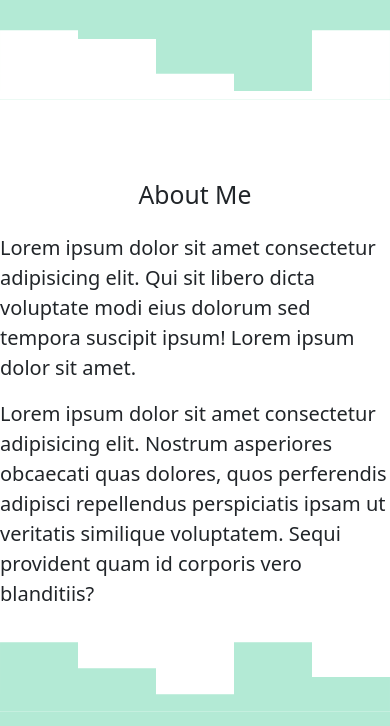
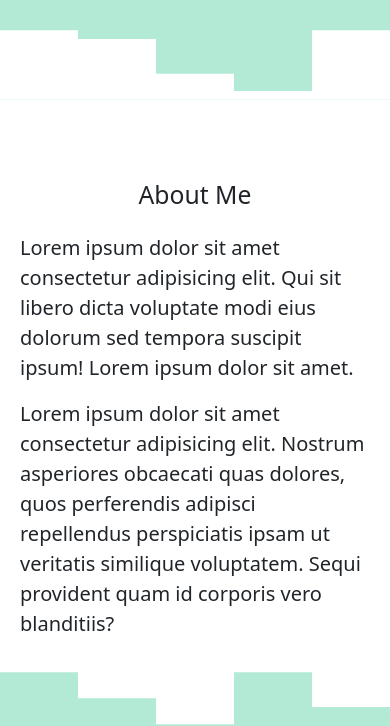
Before and after one commit to feraylane/project-web, a plain HTML site: page portofolio/index.html in a window 390 px wide. Shown: the part 374-1100 px from the top of the page. Drawn offline with nearby package versions, Linux system fonts and the light colour scheme.

Commit message:
membuat responsive

```diff
--- a/portofolio/index.html
+++ b/portofolio/index.html
@@ -62,10 +62,10 @@
           </div>
         </div>
         <div class="row justify-content-center fs-5">
-          <div class="col-md-4">
+          <div class="col-md-4 txt">
             <p>Lorem ipsum dolor sit amet consectetur adipisicing elit. Qui sit libero dicta voluptate modi eius dolorum sed tempora suscipit ipsum! Lorem ipsum dolor sit amet.</p>
           </div>
-          <div class="col-md-4">
+          <div class="col-md-4 txt">
             <p>
               Lorem ipsum dolor sit amet consectetur adipisicing elit. Nostrum asperiores obcaecati quas dolores, quos perferendis adipisci repellendus perspiciatis ipsam ut veritatis similique voluptatem. Sequi provident quam id corporis
               vero blanditiis?
--- a/portofolio/style.css
+++ b/portofolio/style.css
@@ -1,3 +1,7 @@
+body {
+  overflow-x: hidden;
+}
+
 #project {
   background-color: #b3ead5;
 }
@@ -21,4 +25,7 @@ section .jumbotron {
   background-color: #b3ead5;
 }
 
-/* hiraukan */
+.txt {
+  padding-right: 2rem;
+  padding-left: 2rem;
+}
```
